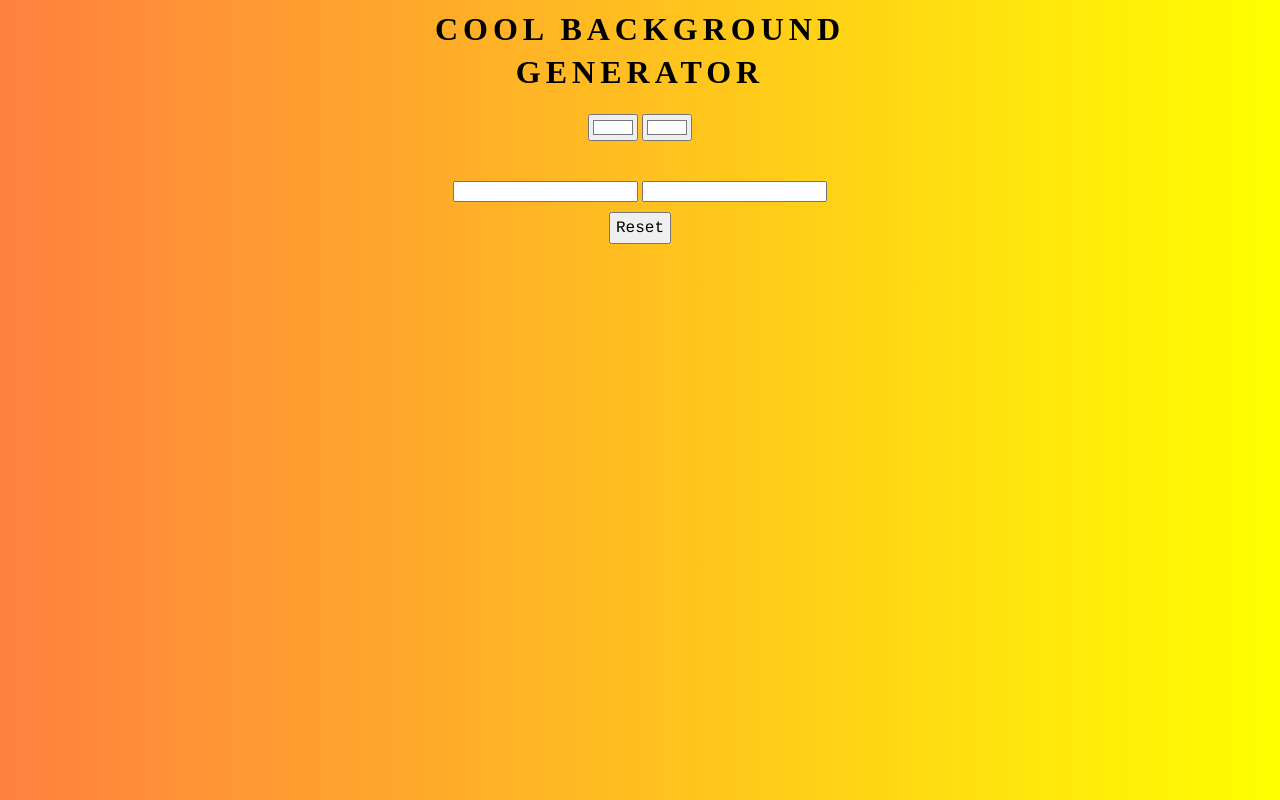
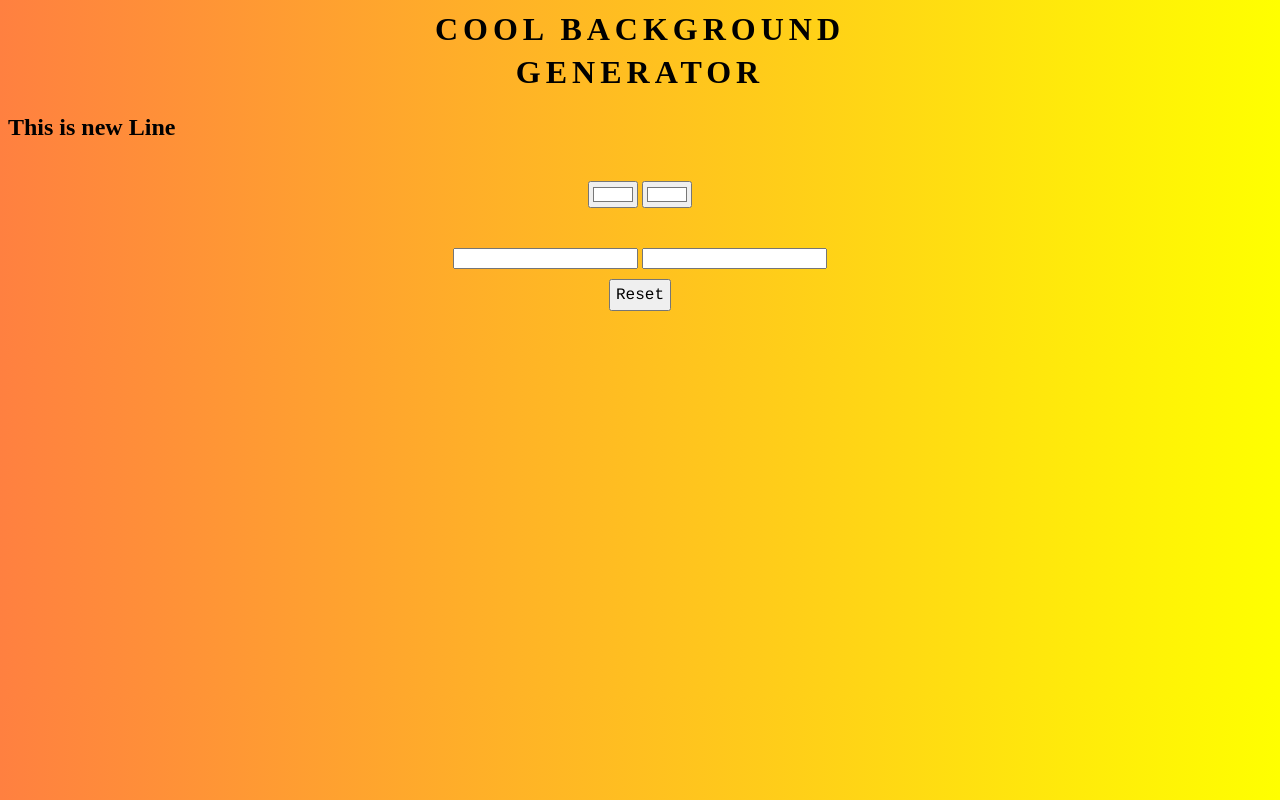
Before and after one commit to kheith01/Background-a-Generator, a plain HTML site: page index.html in a window 1280 px wide. Drawn offline with Linux system fonts and the light colour scheme.

Commit message:
adding new heading 2

```diff
--- a/index.html
+++ b/index.html
@@ -13,6 +13,7 @@
 	<div class="header">
 	<h1>COOL Background</h1>
 	<h1>Generator</h1>
+	<h2>This is new Line</h2>
 	</div>
 	<div class="colorCont">
 	<input type="color" name="colorPic" id="color1" value="#ffffff">
```
